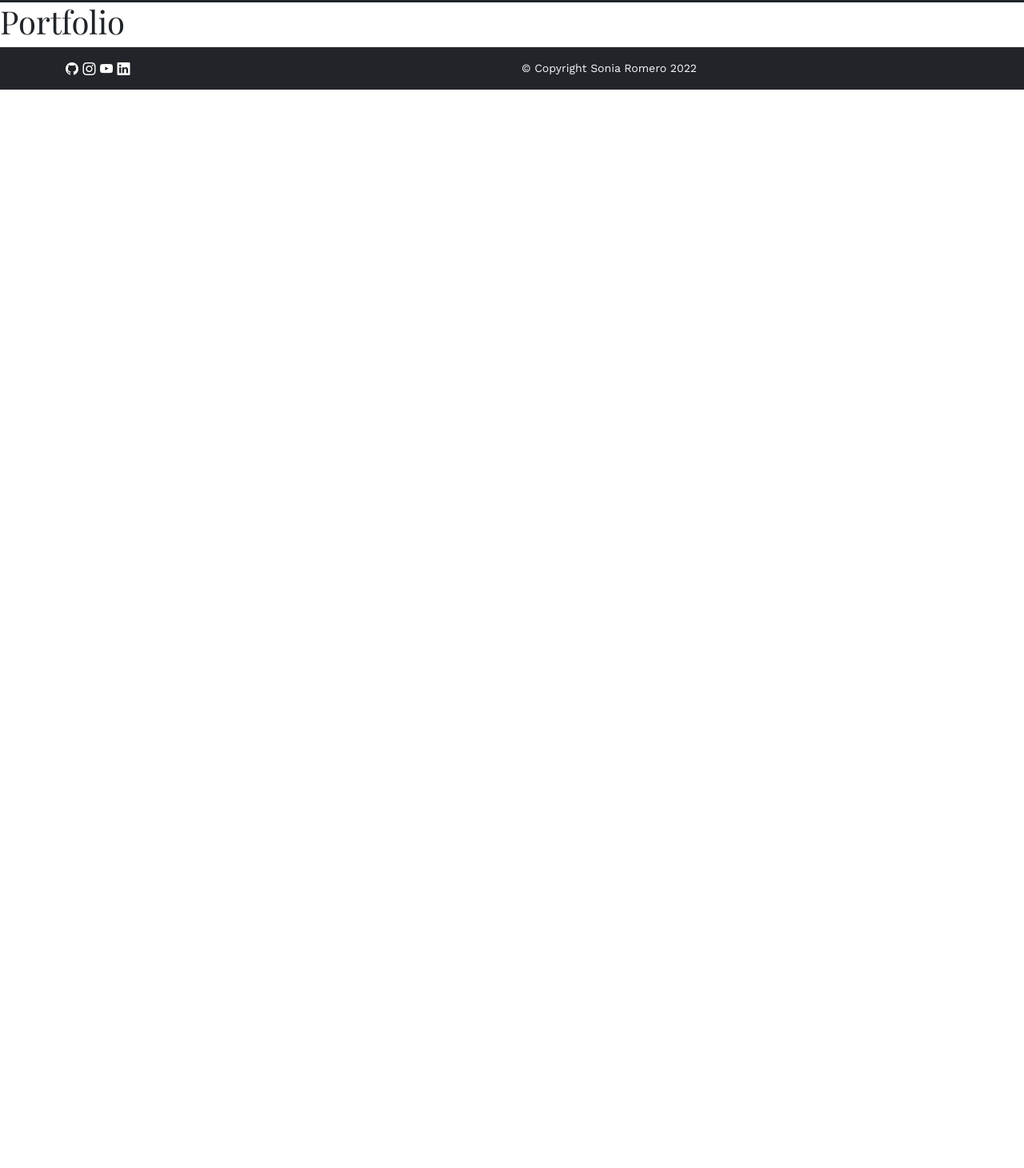
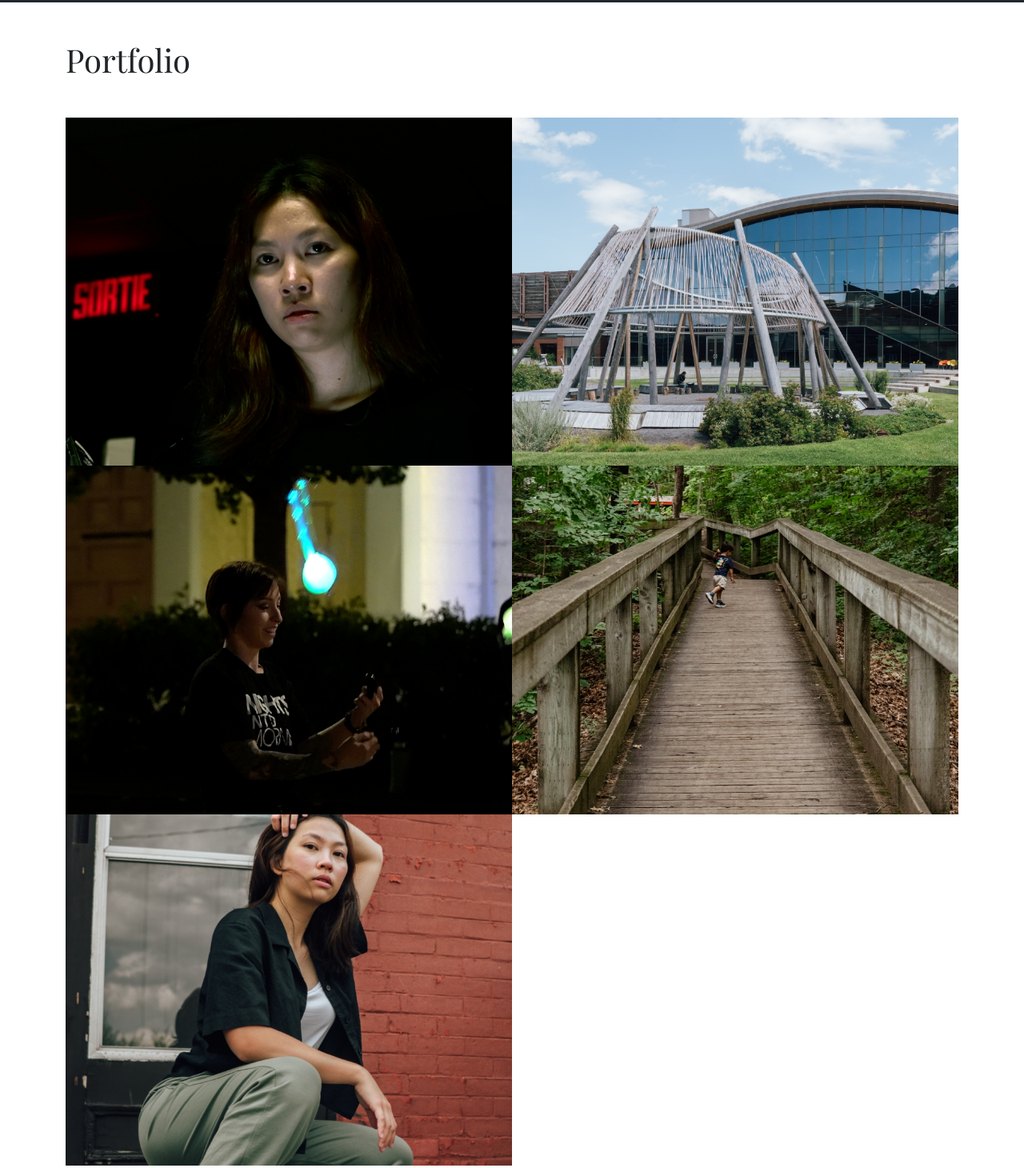
Before and after one commit to soniaromero90/portfolio, a plain HTML site: page portfolio.html in a window 1280 px wide. Shown: the part 53-1513 px from the top of the page at 80% size. Before the commit the page ends 800 px from the top, so only its background shows below. Drawn offline with nearby package versions, Linux system fonts and the light colour scheme; a web font is replaced by a local one.

Commit message:
creates porfolio

```diff
--- a/portfolio.html
+++ b/portfolio.html
@@ -56,7 +56,31 @@
 
 
     <main>
-        <h1>Portfolio</h1>
+        <div class="container mb-5">
+          <h1 class="mt-5 mb-5">Portfolio</h1>
+
+          <div class="portfolio-items">
+            <div class="row gx-0">
+
+              <div class="col-sm-6">
+                <img class="img-fluid" src="images/portfolio1.jpg" alt="">
+              </div>
+              <div class="col-sm-6">
+                <img class="img-fluid" src="images/portfolio2.jpg" alt="">
+              </div>
+              <div class="col-sm-6">
+                <img class="img-fluid" src="images/portfolio3.jpg" alt="">
+              </div>
+              <div class="col-sm-6">
+                <img class="img-fluid" src="images/portfolio4.jpg" alt="">
+              </div>
+              <div class="col-sm-6">
+                <img class="img-fluid" src="images/portfolio5.jpg" alt="">
+              </div>
+
+            </div>
+
+          </div>
 
     </main>
 
```
Also changed, not shown: images/portfolio1.jpg (added), images/portfolio2.jpg (added), images/portfolio3.jpg (added), images/portfolio4.jpg (added), images/portfolio5.jpg (added), images/portfolio6.jpg (added), images/sonia-romero-2.jpg.
